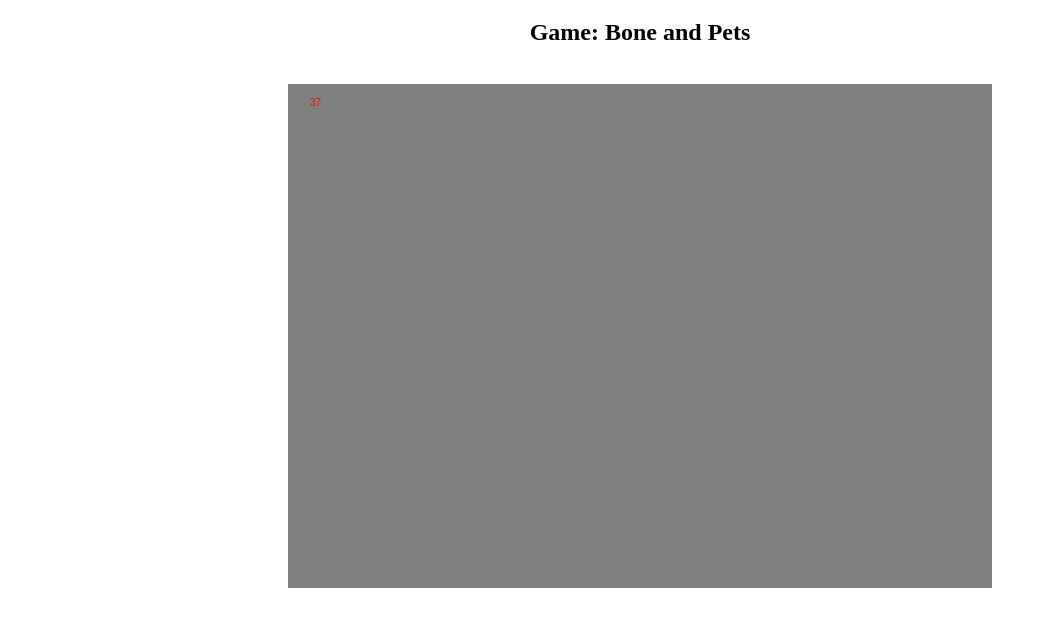
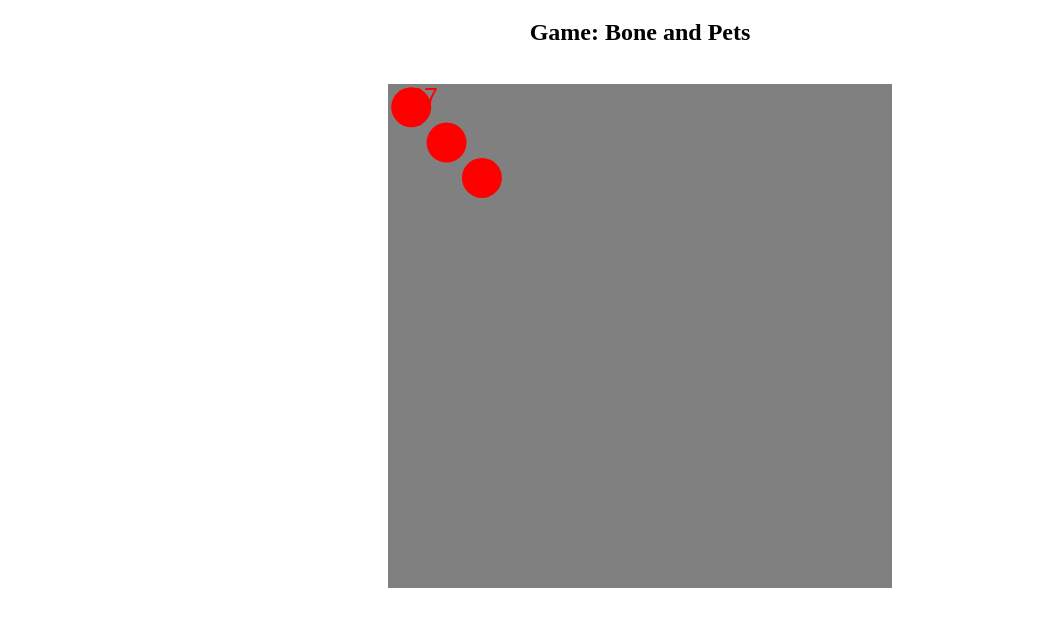
Before and after one commit to ikendoit/Javascript-Game, a plain HTML site: page index.html in a window 1280 px wide. Shown: the part 61-688 px from the top of the page, without its empty margins (0-1047 px from the left). Drawn offline with Linux system fonts and the light colour scheme.

Commit message:
solved collision problem

```diff
--- a/game.js
+++ b/game.js
@@ -37,7 +37,7 @@ function Pet(initx, inity, initfood) {
 		//if atWall -> move to food, no longer at wall
 
         //if has reached a wall, stop, re-coordinate .
-        if ( this.x <= 0 || this.y <= 0 || this.x >= 695 || this.y >= 495 ){
+        if ( this.x <= 0 || this.y <= 0 || this.x >= 495 || this.y >= 495 ){
             //get coordinate
 			this.foodX = this.food.getX();
 			this.foodY = this.food.getY();
@@ -61,18 +61,17 @@ function Pet(initx, inity, initfood) {
 	// food shall lose health.
 	//caught the food : call caught(), get more speed, lay an egg
 	this.caught = function(){
+        let x_dis = Math.abs(this.x-this.food.getX());
+        let y_dis = Math.abs(this.y-this.food.getY());
+        if ( (10+this.form*20) > Math.sqrt((x_dis*x_dis) + (y_dis*y_dis))) {
+            console.log("caught it !!!! : ");
 
-        let x_dis = Math.abs(this.x-this.foodX);
-        let y_dis = Math.abs(this.y-this.foodY);
-        if ( (10+this.form*20) > Math.sqrt((x_dis*x_dis) + (y_dis*y_dis))) {
-            //console.log("caught it !!!! : ");
-            //console.log(this.foodX+"  "+this.x);
-            //console.log(this.foodY+"  "+this.y);
-
-        	//this.layEgg();
-            //this.egging = true;
-            if (this.speed <= 25) {
-                this.speed+=3;
+            if (( this.food.hp % 5) == 0 ) {
+                this.layEgg();
+                this.egging = true;
+                if (this.speed <= 25) {
+                    this.speed+=1.5;
+                }
             }
 
             this.food.lost();
@@ -91,9 +90,6 @@ function Pet(initx, inity, initfood) {
         this.egging = false;
 	}
 
-	this.interval = setInterval(() =>{
-
-	},10);
 }
 
 //class : food
@@ -143,13 +139,16 @@ clear = function(){
 }
 
 draw = function(food,pet){
+    let timer = 0 ;
 	this.interval = setInterval(()=>{
+        timer+=0.025
 		clear();
-
 		//food
         //hp
 		ctx.beginPath();
+        ctx.font = "25px Arial";
 		ctx.fillText(food.getHp(),20,20);
+        ctx.fillText(Math.floor(timer),20,40);
 		ctx.fill();
         //object
         ctx.beginPath();
@@ -170,12 +169,12 @@ draw = function(food,pet){
             ctx.arc(pet.x,pet.y,20*pet.form,0,2*Math.PI);
             ctx.fill();
 
-            //if (pet.egging) {
-            //    ctx.fillStyle="purple";
-            //    ctx.beginPath();
-            //    ctx.arc(pet.x,pet.y,20*pet.form,0,2*Math.PI);
-            //    ctx.fill();
-            //}
+            if (pet.egging) {
+                ctx.fillStyle="purple";
+                ctx.beginPath();
+                ctx.arc(pet.x,pet.y,20*pet.form,0,2*Math.PI);
+                ctx.fill();
+            }
         });
 
 	}, 40);
--- a/index.html
+++ b/index.html
@@ -11,7 +11,7 @@
 		<center>
 			<h2> Game: Bone and Pets </h2>
 			<br>
-			<canvas id="game" width="700px" height="500px" style="border: 2px solid grey; background-color: gray"> </canvas>
+			<canvas id="game" width="500px" height="500px" style="border: 2px solid grey; background-color: gray"> </canvas>
 		</center>
 
 		<footer>
```
Also changed, not shown: LOG.txt.
